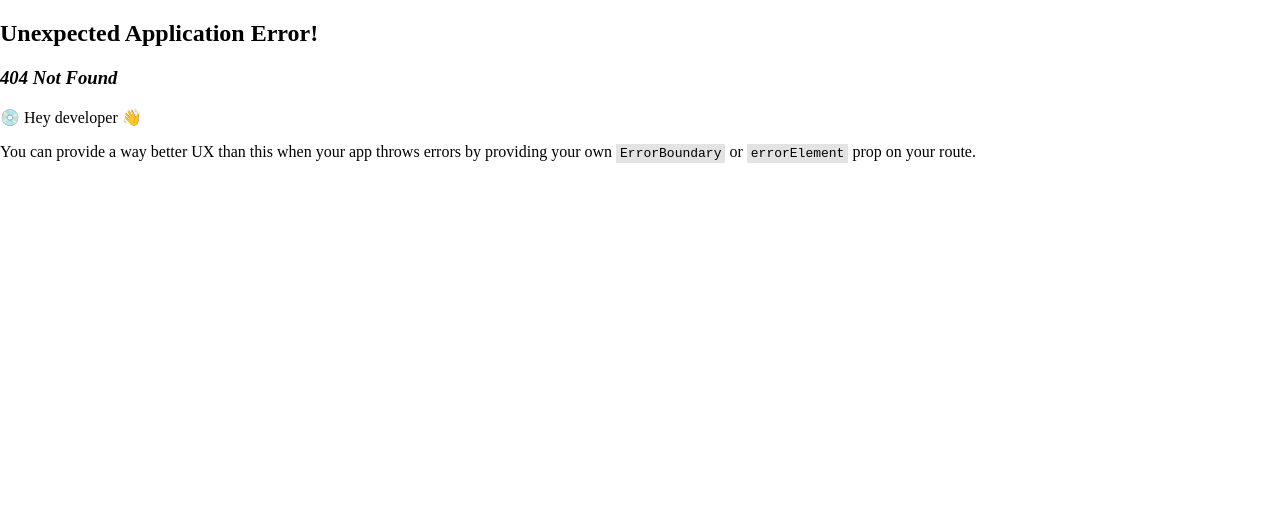
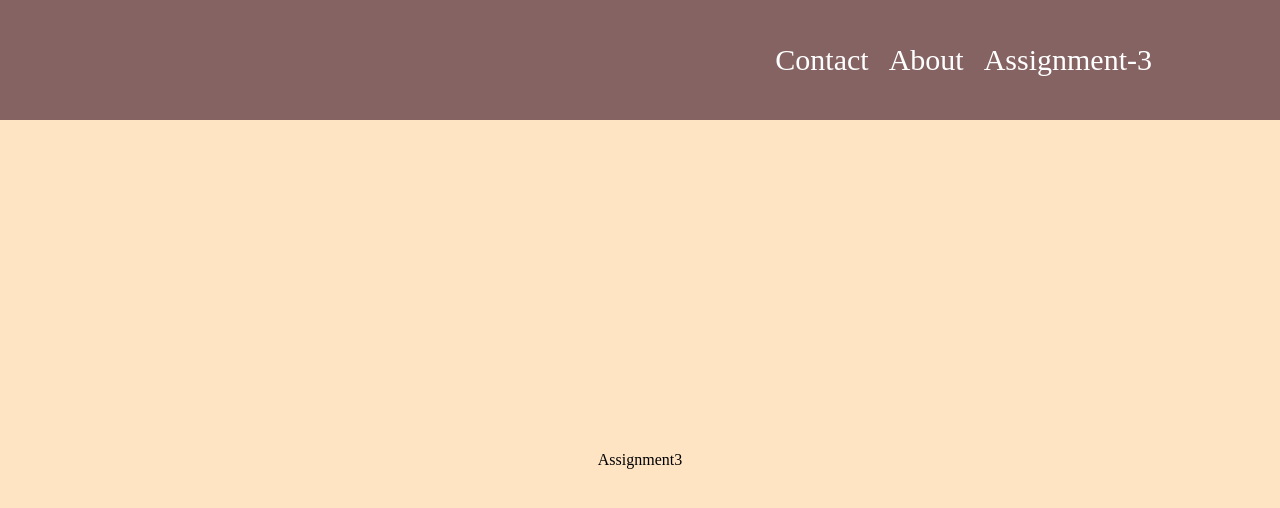
Before and after one commit to DTarkh/tbcx-react.js, a React (Vite) app: page /assignment3 in a window 1280 px wide. Before the commit this address had no page. Shown: the top 508 px of the page. Built offline with nearby package versions, Linux system fonts and the light colour scheme.

Commit message:
added Assignment-3 page

```diff
--- /dev/null
+++ b/src/AssignPage/Assignment3.jsx
@@ -0,0 +1,16 @@
+import React from 'react'
+import { Main } from '../Main/Main'
+import Navbar from '../Navigation/Navbar'
+
+const Assignment3 = () => {
+  return (
+    <div>
+        <Navbar/>
+        <Main>
+        Assignment3
+        </Main>
+    </div>
+  )
+}
+
+export default Assignment3
--- a/src/Navigation/Navbar.jsx
+++ b/src/Navigation/Navbar.jsx
@@ -7,6 +7,7 @@ const Navbar = () => {
        <ul>
         <Link  className='nav-link' to='/'> <li>Contact</li></Link>
         <Link className='nav-link' to='/about'> <li >About</li></Link>
+        <Link className='nav-link' to='/assignment3'> <li >Assignment-3</li></Link>
        </ul>
 
     </div>
--- a/src/router/routes.jsx
+++ b/src/router/routes.jsx
@@ -1,11 +1,13 @@
 import { createBrowserRouter } from "react-router-dom";
 import Contact from "../ContactPage/Contact";
 import About from "../AboutPage/About";
+import Assignment3 from "../AssignPage/Assignment3";
 
 
 const router = createBrowserRouter([
     { path: '/', element: <Contact/> },
     { path: '/about', element: <About/> },
+    { path: 'assignment3', element: <Assignment3/>}
 ])
 
 export default router;
```
